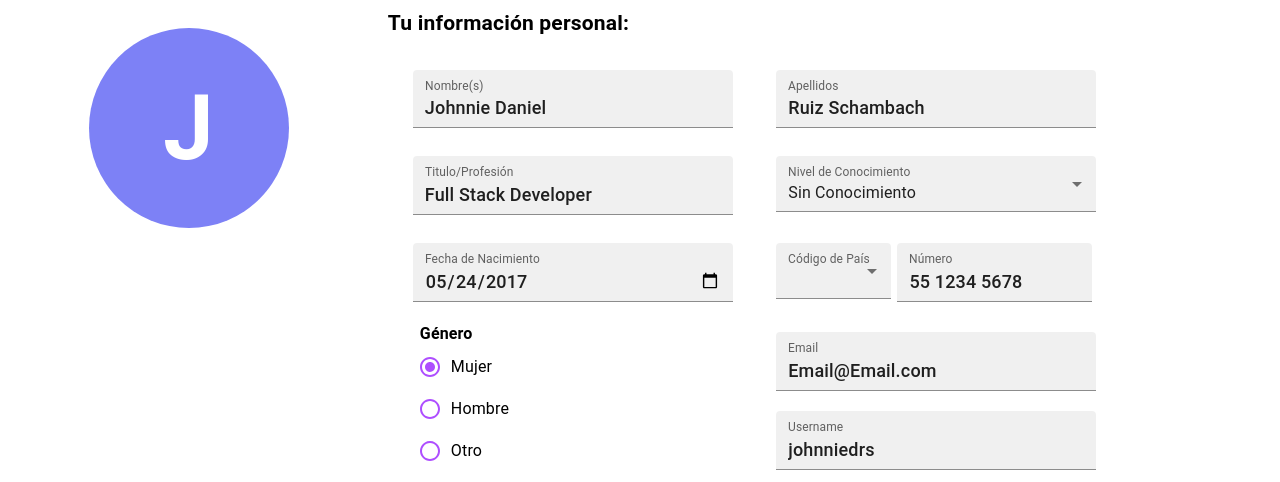
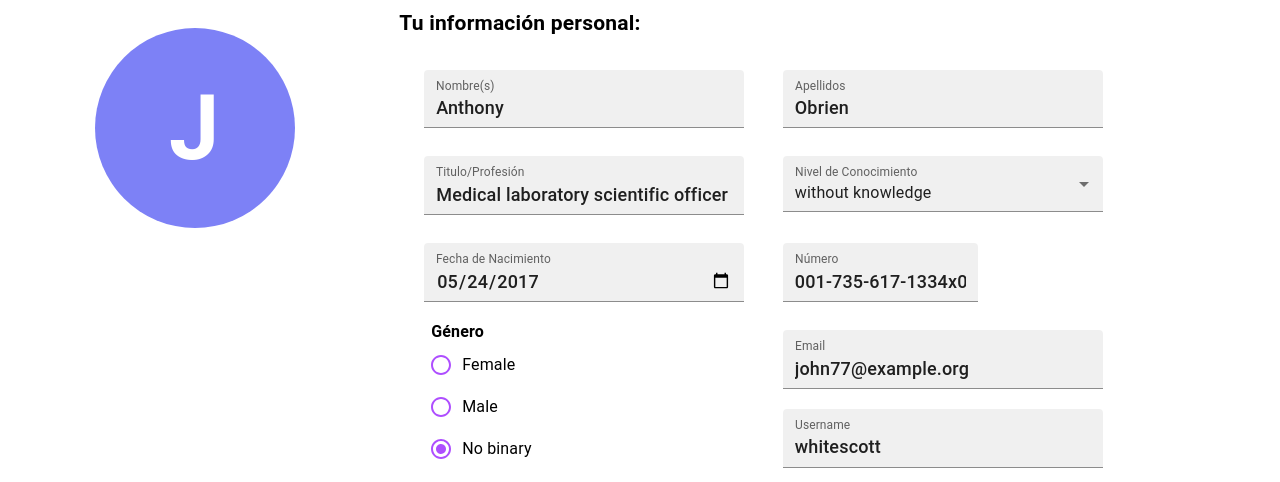
Before and after one commit to Platzi-Master-C8/gethired-automation-CMS-front-end, a React app: page /edit in a window 1280 px wide. Shown: the part 318-800 px from the top of the page. Built offline with nearby package versions, Linux system fonts and the light colour scheme.

Commit message:
feat: update meta tags in html and update the readme.md

```diff
--- a/src/components/UserEditForm/UserEditForm.jsx
+++ b/src/components/UserEditForm/UserEditForm.jsx
@@ -1,4 +1,5 @@
-import React from 'react';
+/* eslint-disable dot-notation */
+import React, { useEffect, useState, useRef } from 'react';
 import Typography from '@mui/material/Typography';
 import TextField from '@mui/material/TextField';
 import { styled } from '@mui/material/styles';
@@ -7,34 +8,24 @@ import Grid from '@mui/material/Grid';
 import Radio from '@mui/material/Radio';
 import RadioGroup from '@mui/material/RadioGroup';
 import FormControlLabel from '@mui/material/FormControlLabel';
+import { useUser, useDispatch } from '../../store/UserProvider';
+import { TYPES } from '../../store/types';
 
 const experiencia = [
     {
-        value: 'Sin Conocimiento',
-        label: 'Sin Conocimiento',
+        id: 1,
+        value: 'without knowledge',
+        label: 'without knowledge',
     },
     {
-        value: 'Proficiente',
-        label: 'Proficiente',
+        id: 2,
+        value: 'proficient',
+        label: 'proficient',
     },
     {
-        value: 'Experto',
-        label: 'Experto',
-    },
-];
-
-const codigoPais = [
-    {
-        value: 'México',
-        label: '+52',
-    },
-    {
-        value: 'Estados Unidos',
-        label: '+1',
-    },
-    {
-        value: 'Canadá',
-        label: '+1',
+        id: 3,
+        value: 'expert',
+        label: 'expert',
     },
 ];
 
@@ -55,31 +46,6 @@ const TextFieldUserEdit = styled(TextField)`
     .css-cio0x1-MuiInputBase-root-MuiFilledInput-root:after,
     .css-cio0x1-MuiInputBase-root-MuiFilledInput-root:before {
         border-bottom: 2px solid #ae4eff;
-    }
-`;
-
-const TextFieldUserEditCountry = styled(TextField)`
-    margin-left: 15px;
-    width: 115px;
-    margin-top: 10px;
-    padding-bottom: 15px;
-
-    .css-au3a9q-MuiFormLabel-root-MuiInputLabel-root,
-    .css-au3a9q-MuiFormLabel-root-MuiInputLabel-root.Mui-focused {
-        color: #ae4eff;
-    }
-    .css-10botns-MuiInputBase-input-MuiFilledInput-input {
-        font-weight: 500;
-        font-size: 18px;
-    }
-    .css-cio0x1-muiinputbase-root-muifilledinput-root:after,
-    .css-cio0x1-MuiInputBase-root-MuiFilledInput-root:hover:not(.Mui-disabled):before,
-    .css-cio0x1-MuiInputBase-root-MuiFilledInput-root:after {
-        border-bottom: 2px solid #ae4eff;
-    }
-    @media (max-width: 400px) {
-        width: 250px;
-        margin: 10px 15px;
     }
 `;
 
@@ -127,16 +93,47 @@ const GridItem = styled(Grid)`
 `;
 
 const UserEditForm = () => {
-    const [experienciaUser, setExperienciaUser] = React.useState('Sin Conocimiento');
-    const [codigoPaisUser, setCodigoPais] = React.useState('+52');
+    const userState = useUser();
+    const { user } = userState;
+    const dispatch = useDispatch();
+
+    const userFirstNameRef = useRef();
+    const userLastNameRef = useRef();
+    const userProfessionRef = useRef();
+    const userPhoneRef = useRef();
+    const userKnowledgeLevel = useRef();
+    const userEmailRef = useRef();
+    const userNameRef = useRef();
+    const [gender, setGender] = useState(user['user_gender']);
+
+    const [experienciaUser, setExperienciaUser] = useState('without knowledge');
 
     const handleChangeExperienciaUser = (event) => {
         setExperienciaUser(event.target.value);
+        dispatch({ type: TYPES.UPDATE_USER, payload: { user_knowledge_level: event.target.value } });
     };
 
-    const handleChangeCodigoPais = (event) => {
-        setCodigoPais(event.target.value);
+    const handleGender = (event) => {
+        setGender(event.target.value);
+        dispatch({ type: TYPES.UPDATE_USER, payload: { user_gender: event.target.value } });
     };
+
+    useEffect(() => {
+        dispatch({
+            type: TYPES.UPDATE_USER,
+            payload: {
+                user_id: user['user_id'],
+                user_first_name: userFirstNameRef.current.defaultValue,
+                user_last_name: userLastNameRef.current.defaultValue,
+                user_profession: userProfessionRef.current.defaultValue,
+                user_phone: userPhoneRef.current.defaultValue,
+                user_knowledge_level: userKnowledgeLevel.current.value,
+                user_email: userEmailRef.current.value,
+                user_name: userNameRef.current.value,
+                user_gender: gender,
+            },
+        });
+    }, [dispatch, gender, user]);
 
     return (
         <div>
@@ -146,30 +143,43 @@ const UserEditForm = () => {
             <GridContainer container spacing={1}>
                 <Grid item sm={6} xs={12}>
                     <TextFieldUserEdit
+                        inputRef={userFirstNameRef}
                         id="filled-required"
                         label="Nombre(s)"
-                        defaultValue="Johnnie Daniel"
+                        defaultValue={user['user_first_name']}
+                        onChange={(e) =>
+                            dispatch({ type: TYPES.UPDATE_USER, payload: { user_first_name: e.target.value } })
+                        }
                         variant="filled"
                     />
                 </Grid>
                 <Grid item sm={6} xs={12}>
                     <TextFieldUserEdit
+                        inputRef={userLastNameRef}
                         id="filled-required"
                         label="Apellidos"
-                        defaultValue="Ruiz Schambach"
+                        defaultValue={user['user_last_name']}
+                        onChange={(e) =>
+                            dispatch({ type: TYPES.UPDATE_USER, payload: { user_last_name: e.target.value } })
+                        }
                         variant="filled"
                     />
                 </Grid>
                 <Grid item sm={6} xs={12}>
                     <TextFieldUserEdit
+                        inputRef={userProfessionRef}
                         id="filled-required"
                         label="Titulo/Profesión"
-                        defaultValue="Full Stack Developer"
+                        defaultValue={user['user_profession']}
+                        onChange={(e) =>
+                            dispatch({ type: TYPES.UPDATE_USER, payload: { user_profession: e.target.value } })
+                        }
                         variant="filled"
                     />
                 </Grid>
                 <Grid item sm={6} xs={12}>
                     <TextFieldUserEdit
+                        inputRef={userKnowledgeLevel}
                         id="filled-select-currency"
                         select
                         label="Nivel de Conocimiento"
@@ -178,7 +188,7 @@ const UserEditForm = () => {
                         variant="filled"
                     >
                         {experiencia.map((option) => (
-                            <MenuItem key={option.value} value={option.value}>
+                            <MenuItem key={option.id} value={option.value}>
                                 {option.label}
                             </MenuItem>
                         ))}
@@ -196,35 +206,21 @@ const UserEditForm = () => {
                         variant="filled"
                     />
                 </Grid>
-                <Grid item sm={2} xs={12}>
-                    <TextFieldUserEditCountry
-                        id="filled-select-currency"
-                        select
-                        label="Código de País"
-                        value={codigoPaisUser}
-                        onChange={handleChangeCodigoPais}
-                        variant="filled"
-                    >
-                        {codigoPais.map((option) => (
-                            <MenuItem key={option.value} value={option.value}>
-                                {option.label}
-                            </MenuItem>
-                        ))}
-                    </TextFieldUserEditCountry>
-                </Grid>
                 <Grid item sm={4} xs={12}>
                     <TextFieldUserEditNumber
+                        inputRef={userPhoneRef}
                         id="filled-select-currency"
                         label="Número"
-                        defaultValue="55 1234 5678"
+                        defaultValue={user['user_phone']}
+                        onChange={(e) => dispatch({ type: TYPES.UPDATE_USER, payload: { user_phone: e.target.value } })}
                         variant="filled"
                     />
                 </Grid>
                 <GridItem item sm={6} xs={12}>
                     <Typography sx={{ color: '#000', fontWeight: 600, fontSize: 16 }}>Género</Typography>
-                    <RadioGroup aria-label="gender" defaultValue="mujer" name="radio-buttons-group">
+                    <RadioGroup aria-label="gender" value={gender} onChange={handleGender} name="use-radio-group">
                         <FormControlLabel
-                            value="mujer"
+                            value="Female"
                             control={
                                 <RadioCustom
                                     sx={{
@@ -234,10 +230,10 @@ const UserEditForm = () => {
                                     }}
                                 />
                             }
-                            label="Mujer"
+                            label="Female"
                         />
                         <FormControlLabel
-                            value="hombre"
+                            value="Male"
                             control={
                                 <RadioCustom
                                     sx={{
@@ -247,10 +243,10 @@ const UserEditForm = () => {
                                     }}
                                 />
                             }
-                            label="Hombre"
+                            label="Male"
                         />
                         <FormControlLabel
-                            value="otro"
+                            value="No binary"
                             control={
                                 <RadioCustom
                                     sx={{
@@ -260,21 +256,25 @@ const UserEditForm = () => {
                                     }}
                                 />
                             }
-                            label="Otro"
+                            label="No binary"
                         />
                     </RadioGroup>
                 </GridItem>
                 <Grid item xs={6}>
                     <TextFieldUserEdit
+                        inputRef={userEmailRef}
                         id="filled-required"
                         label="Email"
-                        defaultValue="Email@Email.com"
+                        defaultValue={user['user_email']}
+                        onChange={(e) => dispatch({ type: TYPES.UPDATE_USER, payload: { user_email: e.target.value } })}
                         variant="filled"
                     />
                     <TextFieldUserEdit
+                        inputRef={userNameRef}
                         id="filled-required"
                         label="Username"
-                        defaultValue="johnniedrs"
+                        defaultValue={user['user_name']}
+                        onChange={(e) => dispatch({ type: TYPES.UPDATE_USER, payload: { user_name: e.target.value } })}
                         variant="filled"
                     />
                 </Grid>
--- a/src/components/UserEditInfo/UserEditInfo.jsx
+++ b/src/components/UserEditInfo/UserEditInfo.jsx
@@ -1,6 +1,8 @@
-import React from 'react';
+import React, { useEffect, useState } from 'react';
 import { Typography, TextField, Grid } from '@mui/material';
 import { styled } from '@mui/material/styles';
+import { useUser, useDispatch } from '../../store/UserProvider';
+import { TYPES } from '../../store/types';
 
 const TextFieldUserEdit = styled(TextField)`
     margin: 10px 15px;
@@ -35,6 +37,19 @@ const TextArea = styled(TextField)`
 `;
 
 const UserEditInfo = () => {
+    const userState = useUser();
+    const { user } = userState;
+    const dispatch = useDispatch();
+    // const userDescriptionRef = useRef();
+
+    // eslint-disable-next-line dot-notation
+    const [description, setDescription] = useState(user['user_description']);
+
+    useEffect(() => {
+        // console.log('Descripcion : ', userDescriptionRef.current);
+        dispatch({ type: TYPES.UPDATE_USER, payload: { user_description: description } });
+    }, [description, dispatch]);
+
     return (
         <Grid container sx={{ width: '85%', margin: 'auto' }}>
             <Grid item sm={4}>
@@ -58,7 +73,7 @@ const UserEditInfo = () => {
                     variant="filled"
                 />
             </Grid>
-            <Grid sm={8}>
+            <Grid item sm={8}>
                 <Typography sx={{ fontSize: 20, fontWeight: 500, margin: '10px 0px' }}>
                     Un resumen para que todo el mundo te conozca:
                 </Typography>
@@ -66,8 +81,12 @@ const UserEditInfo = () => {
                     id="standard-multiline-static"
                     multiline
                     rows={8}
-                    defaultValue="Lorem ipsum dolor sit amet, consectetur adipiscing elit, sed do eiusmod tempor incididunt ut labore et dolore magna aliqua. Ut enim ad minim veniam. Lorem ipsum dolor sit amet, consectetur adipiscing elit, sed do eiusmod tempor incididunt ut labore et dolore magna aliqua. Ut enim ad minim veniam."
+                    value={description}
                     variant="standard"
+                    onChange={(e) => {
+                        setDescription(e.target.value);
+                        dispatch({ type: TYPES.UPDATE_USER, payload: { user_description: e.target.value } });
+                    }}
                 />
             </Grid>
         </Grid>
--- a/src/components/UserInfo/UserInfo.jsx
+++ b/src/components/UserInfo/UserInfo.jsx
@@ -15,7 +15,6 @@ import TwitterIcon from '@mui/icons-material/Twitter';
 import Box from '@mui/material/Box';
 import { styled } from '@mui/material/styles';
 import { Link } from 'react-router-dom';
-
 
 const avatarStyle = {
     width: [100, 100, 200, 200, 200],
--- a/src/pages/UserProfile/UserProfile.jsx
+++ b/src/pages/UserProfile/UserProfile.jsx
@@ -5,7 +5,7 @@ import Header from '../../components/Header/Header';
 
 import { useUser, useDispatch } from '../../store/UserProvider';
 import getUser from '../../data/getUser';
-import { TYPES } from '../../store/TYPES';
+import { TYPES } from '../../store/types';
 import Spinner from '../../components/spinner/Spinner';
 
 import './UserProfile.scss';
@@ -16,7 +16,7 @@ const UserProfile = () => {
     const dispatch = useDispatch();
 
     const updateUser = () => {
-        const userId = '9243ff9a-70f6-408b-b8a1-eb814b318fa7';
+        const userId = 'aa07fe89-6ef8-4a97-bd25-a985c72c67af';
 
         getUser(userId)
             .then((newUser) =>
@@ -26,6 +26,7 @@ const UserProfile = () => {
                 dispatch({ type: TYPES.ERROR, payload: { isLoading: false, error: err, user: {} } });
             });
     };
+
     useEffect(() => {
         updateUser();
         // eslint-disable-next-line react-hooks/exhaustive-deps
--- a/src/store/UserProvider.jsx
+++ b/src/store/UserProvider.jsx
@@ -1,7 +1,7 @@
 /* eslint-disable react/prop-types */
 import React, { createContext, useReducer, useContext } from 'react';
 import userReducer from './StoreReducer';
-import { user } from '../data/data';
+import { user, userUpdate } from '../data/data';
 
 const UserContext = createContext();
 
@@ -9,6 +9,7 @@ const initialState = {
     isLoading: true,
     error: null,
     user,
+    userUpdate,
 };
 
 const UserProvider = ({ children }) => {
--- a/src/store/types.js
+++ b/src/store/types.js
@@ -1,6 +1,8 @@
 const TYPES = {
     GET_USER: 'get-user',
     ERROR: 'error',
+    UPDATE_USER: 'update-user',
+    PUT_UPDATE_USER: 'put_update_user',
 };
 
 export { TYPES };
```
Also changed, not shown: src/components/UserEditButtons/UserEditButtons.jsx (+16 -1 lines), src/data/data.js (+28 -1 lines), src/data/putUser.js (added, +28 -0 lines), src/store/storeReducer.js (+14 -1 lines).
